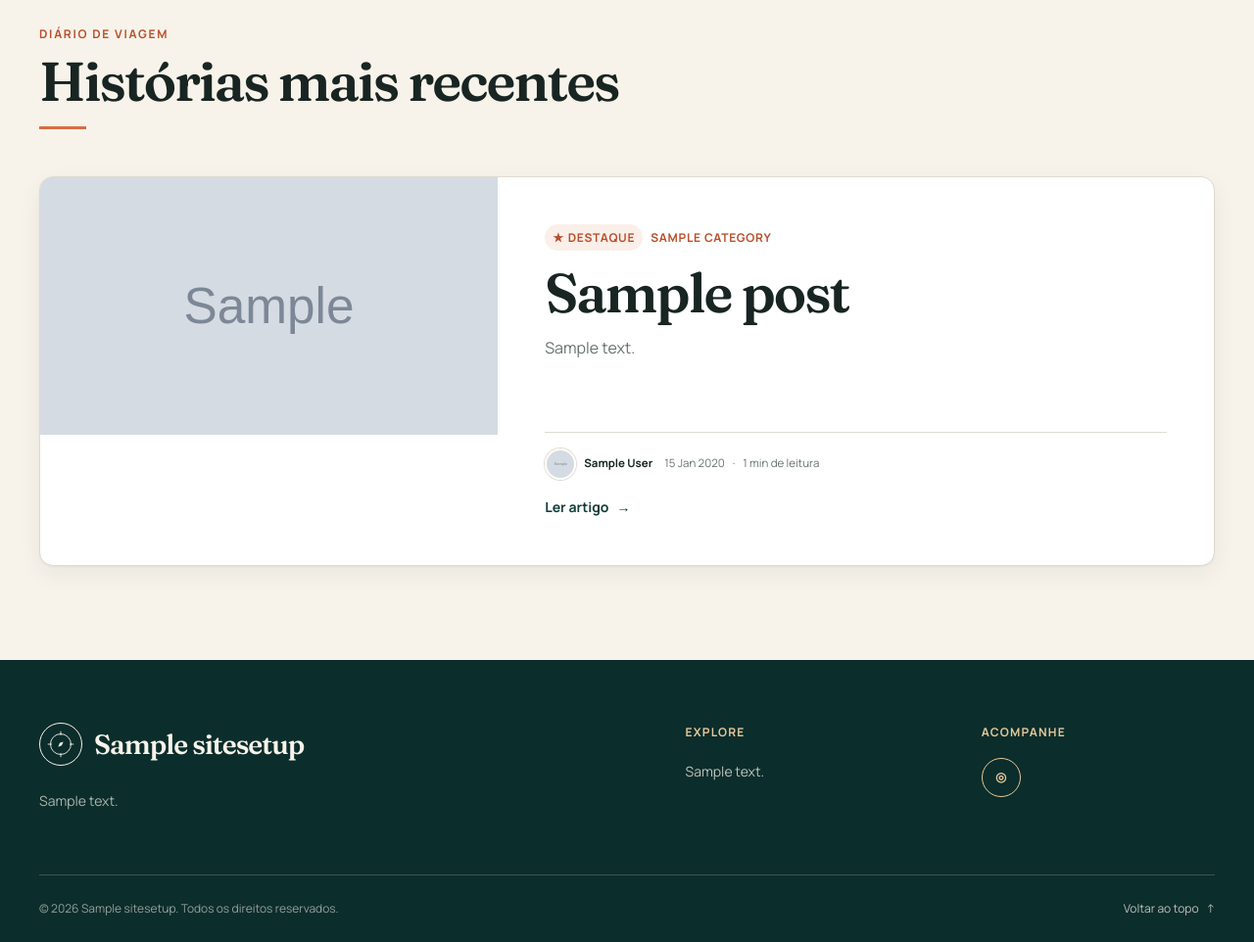
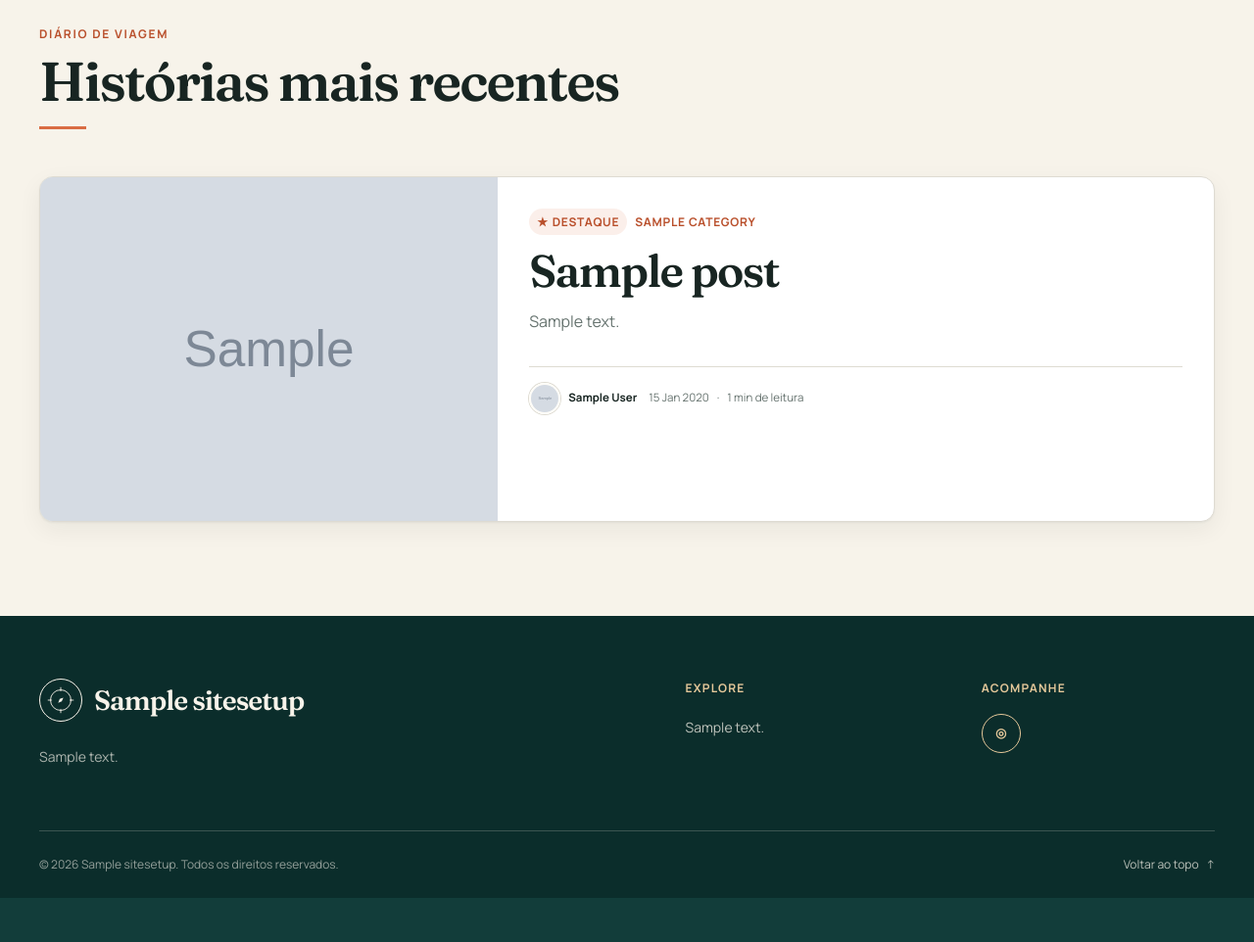
Before and after one commit to ygorlima-py/projeto-blog-django, a Django app: page / in a window 1280 px wide. Shown: the part 674-1636 px from the top of the page at 98% size. After the commit the page ends 1591 px from the top, so only its background shows below. Run offline with Django 5.2, Linux system fonts and the light colour scheme; tables that the repository leaves empty hold one stand-in row (values such as "Sample post"); grey boxes marked "Sample" are stand-in pictures; parts of the project's set-up code (start-up, migrations or seed data) failed here and were passed over.

Commit message:
Corrige altura da capa destacada

```diff
--- a/djangoapp/blog/static/blog/css/style.css
+++ b/djangoapp/blog/static/blog/css/style.css
@@ -784,25 +784,32 @@ a.post-label:hover {
 .post-card-featured .post-card-media {
     height: auto;
     min-height: 0;
-    aspect-ratio: 16 / 9;
+    aspect-ratio: 4 / 3;
+    align-self: start;
 }
 
 .post-card-featured .post-card-body {
-    justify-content: center;
-    padding: var(--space-7);
+    justify-content: flex-start;
+    padding: var(--space-6);
 }
 
 .post-card-featured .post-card-title {
-    font-size: clamp(3.6rem, 4.5vw, 5.6rem);
+    font-size: clamp(3.2rem, 3.8vw, 4.6rem);
 }
 
 .post-card-featured .post-card-excerpt {
     font-size: var(--text-base);
-    -webkit-line-clamp: 3;
+    -webkit-line-clamp: 2;
+    margin-bottom: var(--space-4);
 }
 
 .post-card-featured .post-card-meta {
-    margin-top: var(--space-7);
+    margin-top: var(--space-4);
+}
+
+/* O título já é clicável; o destaque não precisa repetir a ação. */
+.post-card-featured .post-card-action {
+    display: none;
 }
 
 .empty-state {
@@ -1356,8 +1363,10 @@ a.post-label:hover {
     }
 
     .post-card-featured .post-card-media {
+        height: auto;
         min-height: 0;
         aspect-ratio: 16 / 9;
+        align-self: auto;
     }
 
     .post-card-featured .post-card-body {
@@ -1366,6 +1375,10 @@ a.post-label:hover {
 
     .post-card-featured .post-card-title {
         font-size: clamp(3rem, 8vw, 4.2rem);
+    }
+
+    .post-card-featured .post-card-action {
+        display: inline-flex;
     }
 
     .article-header,
```
